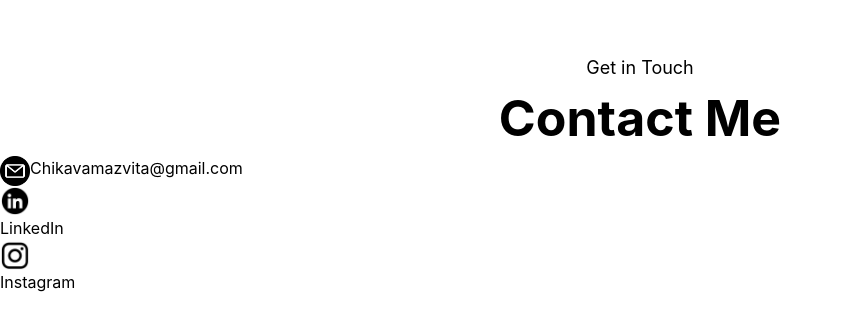
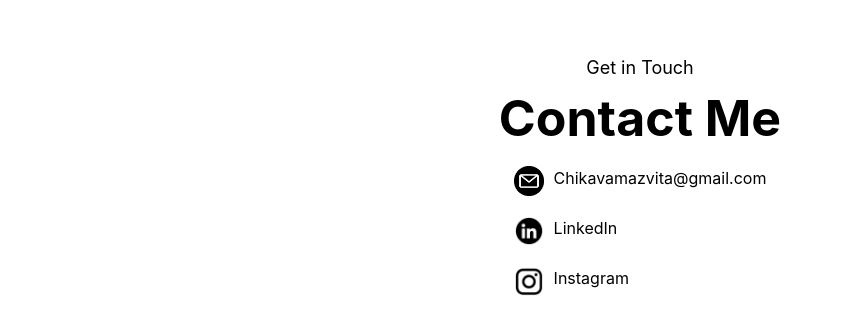
Before and after one commit to MakaChikava/MJC-Portfolio, a React (Create React App) app: page / in a window 1280 px wide. Shown: the part 2426-2760 px from the top of the page, without its empty margins (0-843 px from the left). Before the commit the page ends 2720 px from the top, so only its background shows below. Built offline with nearby package versions, Linux system fonts and the light colour scheme.

Commit message:
contact restructioning with flexbox

```diff
--- a/src/App.js
+++ b/src/App.js
@@ -112,46 +112,47 @@ function App() {
             >Design</h1>
         </div>
         <div id='content-creation-experience'>
-          <h1 id='exp1' className={exp1 ? 'text-center' : 'hidden'}>Testing Experience 1</h1>
-          <p id='exp1' className={exp1 ? '' : 'hidden'}>End-to-End Magic: Mastering the Full Content Creation Process
-
+          <p id='exp1' className={exp1 ? '' : 'hidden'}>
+            End-to-End Magic: Mastering the Full Content Creation Process
             From the initial spark of an idea to its final polished release, I excel in every stage of the content creation journey. My hands-on approach ensures a deep connection to the work, fostering creativity and attention to detail.
 
-I have a proven track record of producing quality still and video assets, coupled with the strategic development of social media calendars and scheduling. This combination guarantees a consistent and engaging brand presence across all platforms. My holistic involvement in content creation not only enhances the quality of the output but also drives impactful marketing results.</p>
+            I have a proven track record of producing quality still and video assets, coupled with the strategic development of social media calendars and scheduling. This combination guarantees a consistent and engaging brand presence across all platforms. My holistic involvement in content creation not only enhances the quality of the output but also drives impactful marketing results.
+          </p>
 
-          <h1 id='exp1' className={exp2 ? 'text-center' : 'hidden'}>Testing Experience 2</h1>
-          <p id='exp1' className={exp2 ? '' : 'hidden'}>For Tansy, a Black woman-owned plant nursery and gift shop, I developed and executed social media strategies that boosted engagement, reach, and conversions. This approach significantly enhanced Tansy's online presence, driving greater visibility and sales.</p>
+          <p id='exp1' className={exp2 ? '' : 'hidden'}>
+            For Tansy, a Black woman-owned plant nursery and gift shop, I developed and executed social media strategies that boosted engagement, reach, and conversions. This approach significantly enhanced Tansy's online presence, driving greater visibility and sales.
+          </p>
 
-          <h1 id='exp1' className={exp3 ? 'text-center' : 'hidden'}>Testing Experience 3</h1>
-          <p id='exp1' className={exp3 ? '' : 'hidden'}>I've created compelling graphic and video content for various clients, as well as some exciting personal projects. This work showcases my versatility and creativity in visual storytelling.</p>
+          <p id='exp1' className={exp3 ? '' : 'hidden'}>
+            I've created compelling graphic and video content for various clients, as well as some exciting personal projects. This work showcases my versatility and creativity in visual storytelling.
+          </p>
         </div>
         </div>
       </section>
-      <section id='contact-me' className='flex flex-col'>
+      <section id='contact-me' className='flex flex-col h-screen'>
         <div className='flex flex-col items-center'>
           <p id='section-preheader' className='text-center text-[18px]'>Get in Touch</p>
           <h1 id='section-header' className='text-center text-[50px] font-bold'>Contact Me</h1>
         </div>
-        <div id='contact container'>
-          <div id='email' className='flex'>
-            <img src={emailIcon} className='h-[30px]'/>
-            <p><a href="mailto:Chikavamazvita@gmail.com">Chikavamazvita@gmail.com</a> </p>
+        <div id='contact-container' className='flex justify-center'>
+          <div id='contact-links-container' className='flex flex-col h-[40vh]'>
+
+            <div id='email' className='flex flex-row m-[10px]'>
+              <img src={emailIcon} className='flex h-[30px] mr-[10px]'/>
+              <p className='flex'><a href="mailto:Chikavamazvita@gmail.com">Chikavamazvita@gmail.com</a> </p>
             </div>
 
-          <div id='linkedIn' className='flex'>
-            <a href='https://www.linkedin.com/in/mazvitachikava/'>
-              <img src={linkedInIcon} className='h-[30px]'/>
-              <p>LinkedIn</p>
-            </a>
+            <div id='linkedIn' className='flex flex-row m-[10px]'>
+                <img src={linkedInIcon} className='flex h-[30px] mr-[10px]'/>
+                <p className='flex'><a href='https://www.linkedin.com/in/mazvitachikava/'>LinkedIn</a></p>
             </div>
 
-          <div id='Instagram' className='flex'>
-            <a href='https://www.instagram.com/mazvitajoy_/'>
-              <img src={instagramIcon} className='h-[30px]'/>
-              <p>Instagram</p>
-            </a>
+            <div id='Instagram' className='flex flex-row m-[10px]'>
+                <img src={instagramIcon} className='flex h-[30px] mr-[10px]'/>
+                <p className='flex'><a href='https://www.instagram.com/mazvitajoy_/'>Instagram</a> </p>
             </div>
 
+          </div>
         </div>
       </section>
 
```
Lines whose indentation alone changed are shown as unchanged.
